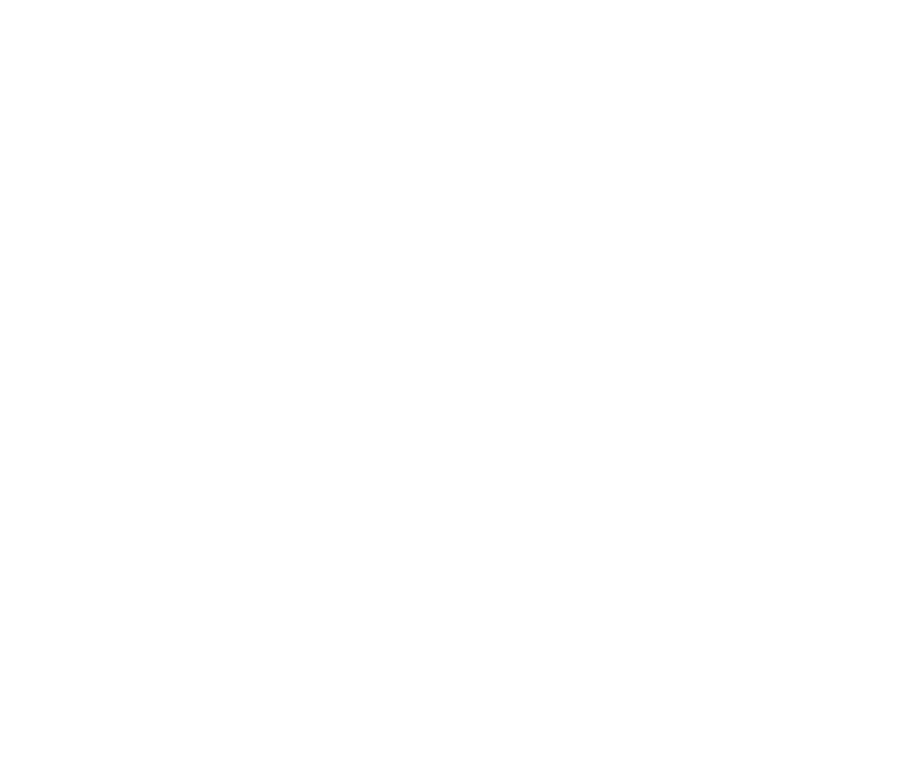
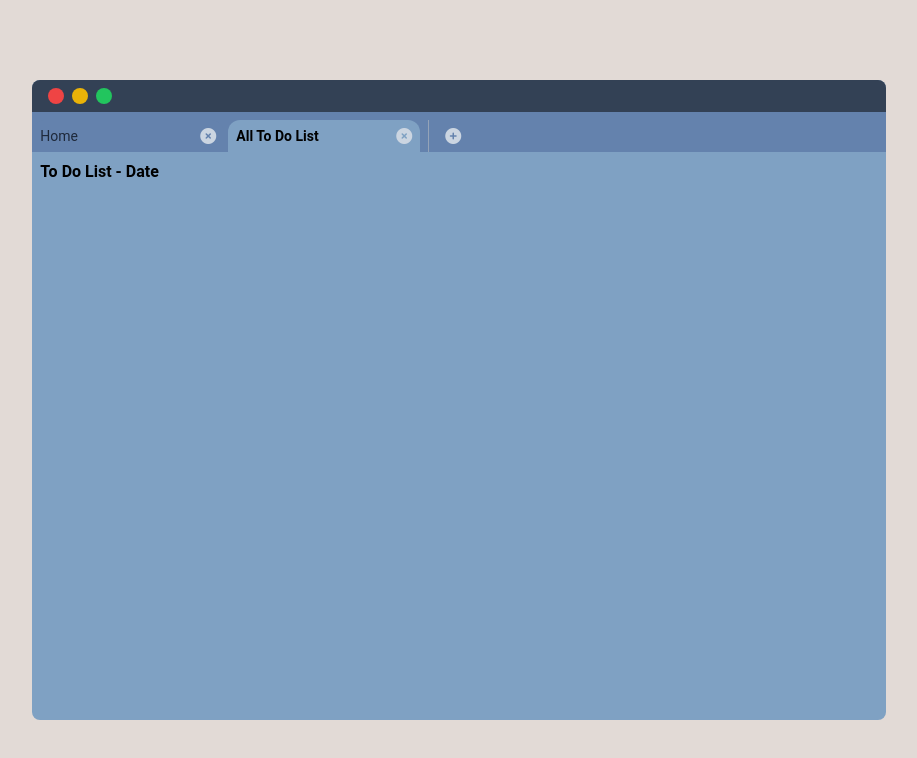
Before and after one commit to Gin-Arata/todo-list-react, a React (Vite) app: page /todolist in a window 1280 px wide. Before the commit this address had no page. Shown: the top 758 px of the page, without its empty margins (181-1098 px from the left). Built offline with nearby package versions, Linux system fonts and the light colour scheme.

Commit message:
Add todolist pages

```diff
--- /dev/null
+++ b/src/Components/Fragments/CardTodoList.jsx
@@ -0,0 +1,14 @@
+const CardTodoList = (props) => {
+  const { children, deleteAble } = props;
+
+  return (
+    <div className="w-full h-auto rounded-md bg-bgcolorcardnavbar-500 p-2 flex justify-between items-center">
+      <p>{children}</p>
+      {deleteAble && (
+        <i className="cursor-pointer text-red-600 fa fa-trash"></i>
+      )}
+    </div>
+  );
+};
+
+export default CardTodoList;
--- a/src/Components/Layouts/BackgroundLayout.jsx
+++ b/src/Components/Layouts/BackgroundLayout.jsx
@@ -16,7 +16,7 @@ const BackgroundLayout = (props) => {
           </div>
         </div>
         <NavbarLayouts titleNavbar={titleNavbar} />
-        <div className="">{children}</div>
+        <div className="p-2">{children}</div>
       </div>
     </div>
   );
--- a/src/Components/Layouts/NavbarLayouts.jsx
+++ b/src/Components/Layouts/NavbarLayouts.jsx
@@ -1,20 +1,36 @@
+import { Link } from "react-router-dom";
+
 const NavbarLayouts = (props) => {
   const { titleNavbar } = props;
 
   return (
-    <div className="max-w-full min-h-10 bg-bgcolorcardnavbar flex items-end gap-x-1">
-      {/* when selected */}
-      <div className={`min-h-8 w-48 rounded-t-xl flex justify-between items-center ${titleNavbar === "home" ? "bg-bgcolorcard font-semibold" : "bg-bgcolorcardnavbar hover:bg-bgcolorcard"}`}>
-        <p className="px-2 text-slate-800 text-sm">Home</p>
-        <i className="fa fa-times-circle text-slate-300 px-2"></i>
-      </div>
-      {/* when not selected */}
-      <div className={`min-h-8 w-48 rounded-t-xl flex justify-between items-center ${titleNavbar === "???" ? "bg-bgcolorcard font-semibold" : "bg-bgcolorcardnavbar hover:bg-bgcolorcard"}`}>
-        <p className="px-2 text-slate-800 text-sm">Home</p>
-        <i className="fa fa-times-circle text-slate-300 px-2"></i>
-      </div>
+    <div className="max-w-full min-h-10 bg-bgcolorcardnavbar-500 flex items-end gap-x-1">
+      <Link to="/">
+        <div
+          className={`cursor-pointer min-h-8 w-48 rounded-t-xl flex justify-between items-center ${
+            titleNavbar === "home"
+              ? "bg-bgcolorcard font-semibold"
+              : "bg-bgcolorcardnavbar-500 hover:bg-bgcolorcard text-slate-800 hover:text-slate-300"
+          }`}
+        >
+          <p className="px-2 text-sm">Home</p>
+          <i className="fa fa-times-circle text-slate-300 px-2"></i>
+        </div>
+      </Link>
+      <Link to="/todolist">
+        <div
+          className={`cursor-pointer min-h-8 w-48 rounded-t-xl flex justify-between items-center ${
+            titleNavbar === "todolist"
+              ? "bg-bgcolorcard font-semibold"
+              : "bg-bgcolorcardnavbar-500 hover:bg-bgcolorcard text-slate-800 hover:text-slate-300"
+          }`}
+        >
+          <p className="px-2 text-sm">All To Do List</p>
+          <i className="fa fa-times-circle text-slate-300 px-2"></i>
+        </div>
+      </Link>
       <div className="border-l border-slate-400 h-8 mx-1"></div>
-      <div className="bg-bgcolorcardnavbar min-h-8 w-8 rounded-t-xl flex justify-center items-center hover:bg-bgcolorcard">
+      <div className="cursor-pointer bg-bgcolorcardnavbar min-h-8 w-8 rounded-t-xl flex justify-center items-center hover:bg-bgcolorcard">
         <i className="fa fa-plus-circle text-slate-300 px-2"></i>
       </div>
     </div>
--- a/src/pages/HomePage.jsx
+++ b/src/pages/HomePage.jsx
@@ -1,9 +1,13 @@
+import CardTodoList from "../Components/Fragments/CardTodoList";
 import BackgroundLayout from "../Components/Layouts/BackgroundLayout";
 
 const HomePage = () => {
   return (
     <BackgroundLayout titleNavbar="home">
-        Content in here
+      <p className="text-md font-semibold">To Do List - Date</p>
+      <CardTodoList deleteAble={false}>
+        Hello, this is an example of a to-do list.
+      </CardTodoList>
     </BackgroundLayout>
   );
 };
--- /dev/null
+++ b/src/pages/ToDoListPage.jsx
@@ -0,0 +1,11 @@
+import BackgroundLayout from "../Components/Layouts/BackgroundLayout";
+
+const ToDoListPage = () => {
+  return (
+    <BackgroundLayout titleNavbar="todolist">
+      <p className="text-md font-semibold">To Do List - Date</p>
+    </BackgroundLayout>
+  );
+};
+
+export default ToDoListPage;
--- a/src/router/route.jsx
+++ b/src/router/route.jsx
@@ -1,12 +1,14 @@
 import React from "react";
 import { BrowserRouter as Router, Route, Routes } from "react-router-dom";
 import HomePage from "../pages/HomePage";
+import ToDoListPage from "../pages/ToDoListPage";
 
 const AppRouter = () => {
   return (
     <Router>
       <Routes>
         <Route path="/" element={<HomePage />} />
+        <Route path="/todolist" element={<ToDoListPage />} />
       </Routes>
     </Router>
   );
--- a/tailwind.config.js
+++ b/tailwind.config.js
@@ -10,7 +10,10 @@ export default {
         bgscreen: "#e2dad6",
         fontcolorprimary: "#F5EDED",
         bgcolorcard: "#7FA1C3",
-        bgcolorcardnavbar: "#6482AD"
+        bgcolorcardnavbar: {
+          500: "#6482AD",
+          400: "#a7b8d0",
+        },
       },
       fontFamily: {
         roboto: ["Roboto", "sans-serif"],
```
